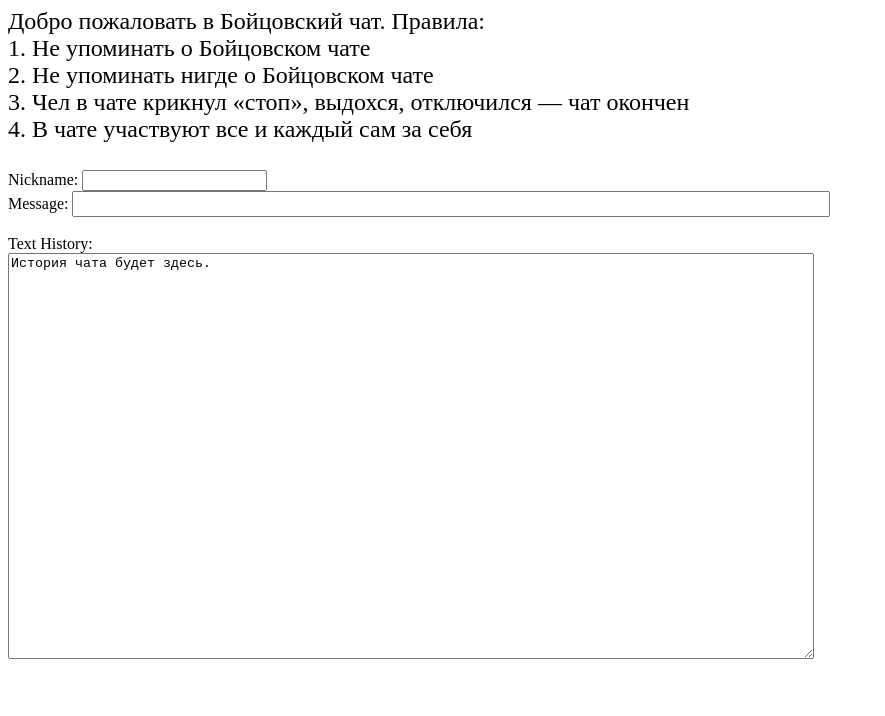
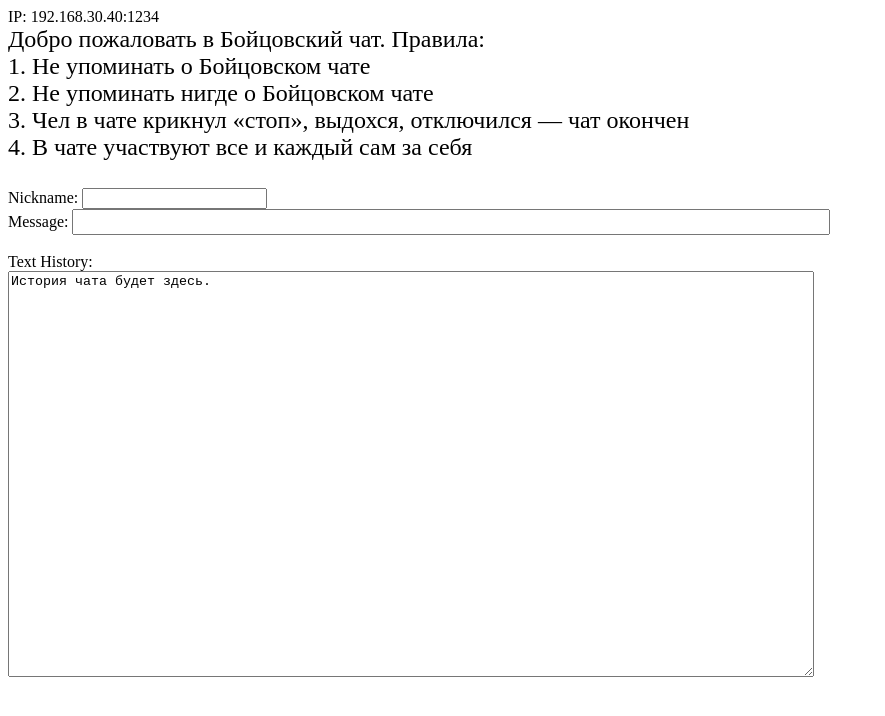
Before and after one commit to jhonnik08CGSGEK3/jhonnik08CGSGEK3.github.io, a website: page T03Chat/dist/index.html in a window 1280 px wide. Shown: the whole page, without its empty margins (0-885 px from the left). Drawn offline with Linux system fonts and the light colour scheme; no server answers.

Commit message:
index.html updated.

```diff
--- a/T03Chat/dist/index.html
+++ b/T03Chat/dist/index.html
@@ -8,6 +8,7 @@
   </head>
   <body>
     <script src="./bundle.js" type="module"></script>
+    IP: 192.168.30.40:1234<br />
     <a style="font-size: 1.5em">Добро пожаловать в Бойцовский чат. Правила:<br />
       1. Не упоминать о Бойцовском чате<br />
       2. Не упоминать нигде о Бойцовском чате<br />
```
